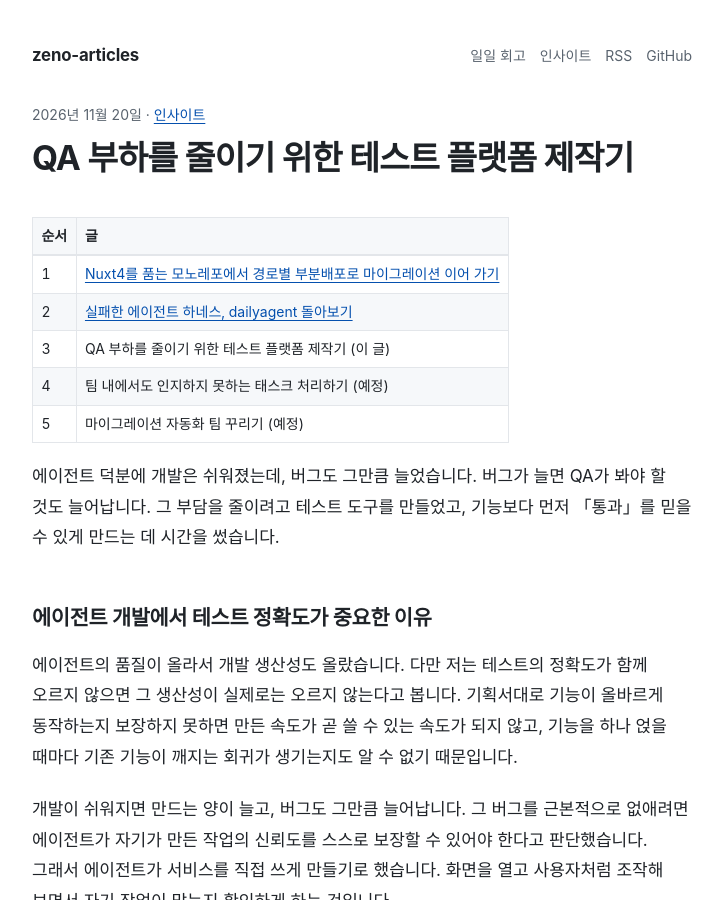
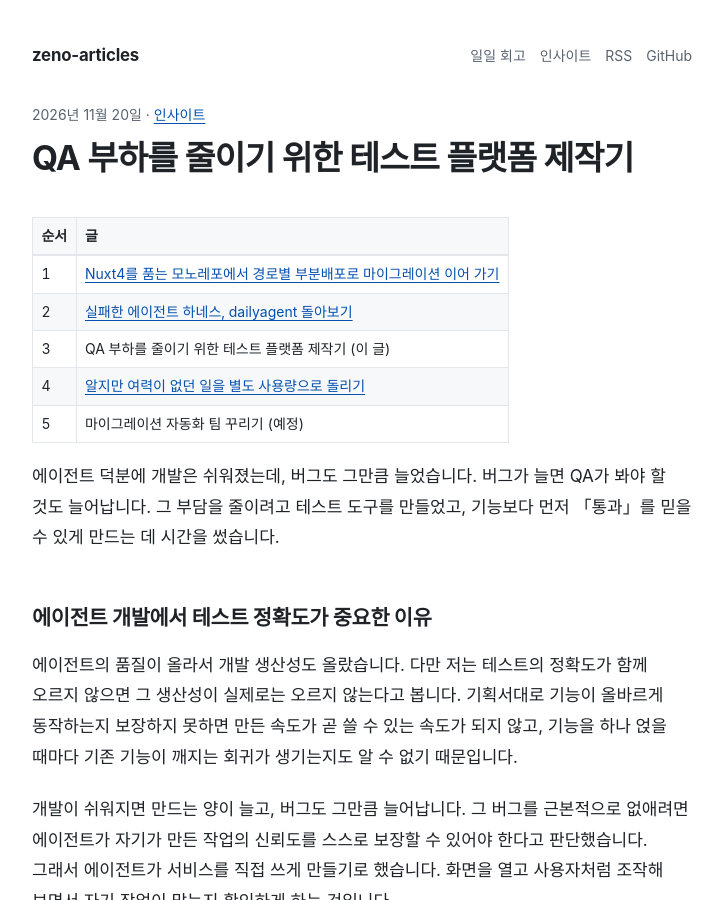
Before and after one commit to zeno0505/dev-articles, a Jekyll site: the page built from _posts/2026-11-20-test-platform-to-reduce-qa-load.md, in a window 1280 px wide and 900 px high. Shown: the whole window, without its empty margins (278-1001 px from the left). Built offline with Jekyll 4.4.1, drawn with Linux system fonts in a browser that asks for light colours; some web fonts are replaced.

Commit message:
시리즈 표 4편 링크 연결

```diff
--- a/_posts/2026-11-20-test-platform-to-reduce-qa-load.md
+++ b/_posts/2026-11-20-test-platform-to-reduce-qa-load.md
@@ -10,7 +10,7 @@ description: "에이전트 덕에 개발이 쉬워진 만큼 버그도 늘었고
 | 1 | [Nuxt4를 품는 모노레포에서 경로별 부분배포로 마이그레이션 이어 가기](/dev-articles/2026/11/20/partial-deploy-by-path-in-nuxt4-monorepo/) |
 | 2 | [실패한 에이전트 하네스, dailyagent 돌아보기](/dev-articles/2026/11/20/failed-agent-harness-dailyagent-retrospective/) |
 | 3 | QA 부하를 줄이기 위한 테스트 플랫폼 제작기 (이 글) |
-| 4 | 팀 내에서도 인지하지 못하는 태스크 처리하기 (예정) |
+| 4 | [알지만 여력이 없던 일을 별도 사용량으로 돌리기](/dev-articles/2026/11/20/run-known-but-unstaffed-checks-on-separate-usage/) |
 | 5 | 마이그레이션 자동화 팀 꾸리기 (예정) |
 
 에이전트 덕분에 개발은 쉬워졌는데, 버그도 그만큼 늘었습니다. 버그가 늘면 QA가 봐야 할 것도 늘어납니다. 그 부담을 줄이려고 테스트 도구를 만들었고, 기능보다 먼저 「통과」를 믿을 수 있게 만드는 데 시간을 썼습니다.
```
